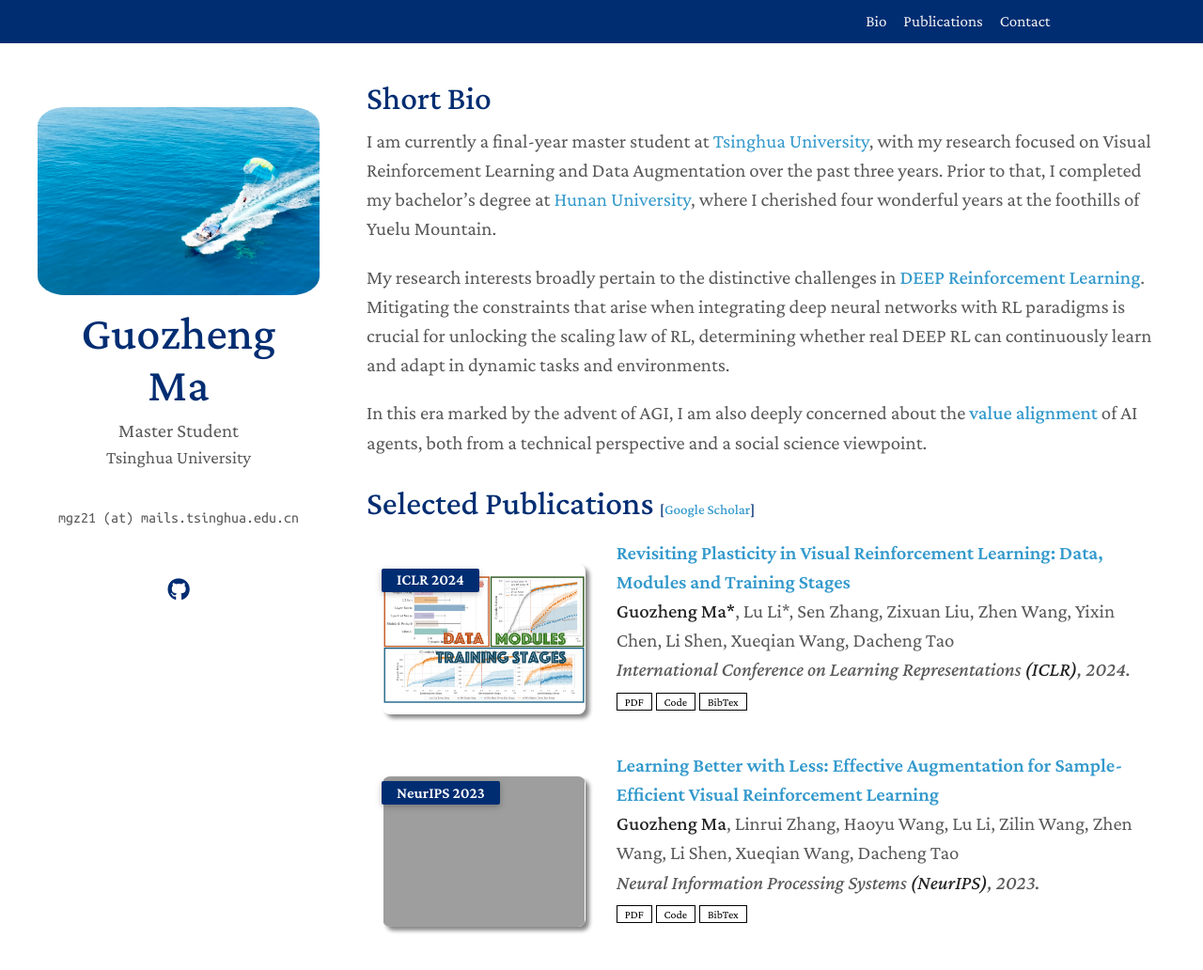
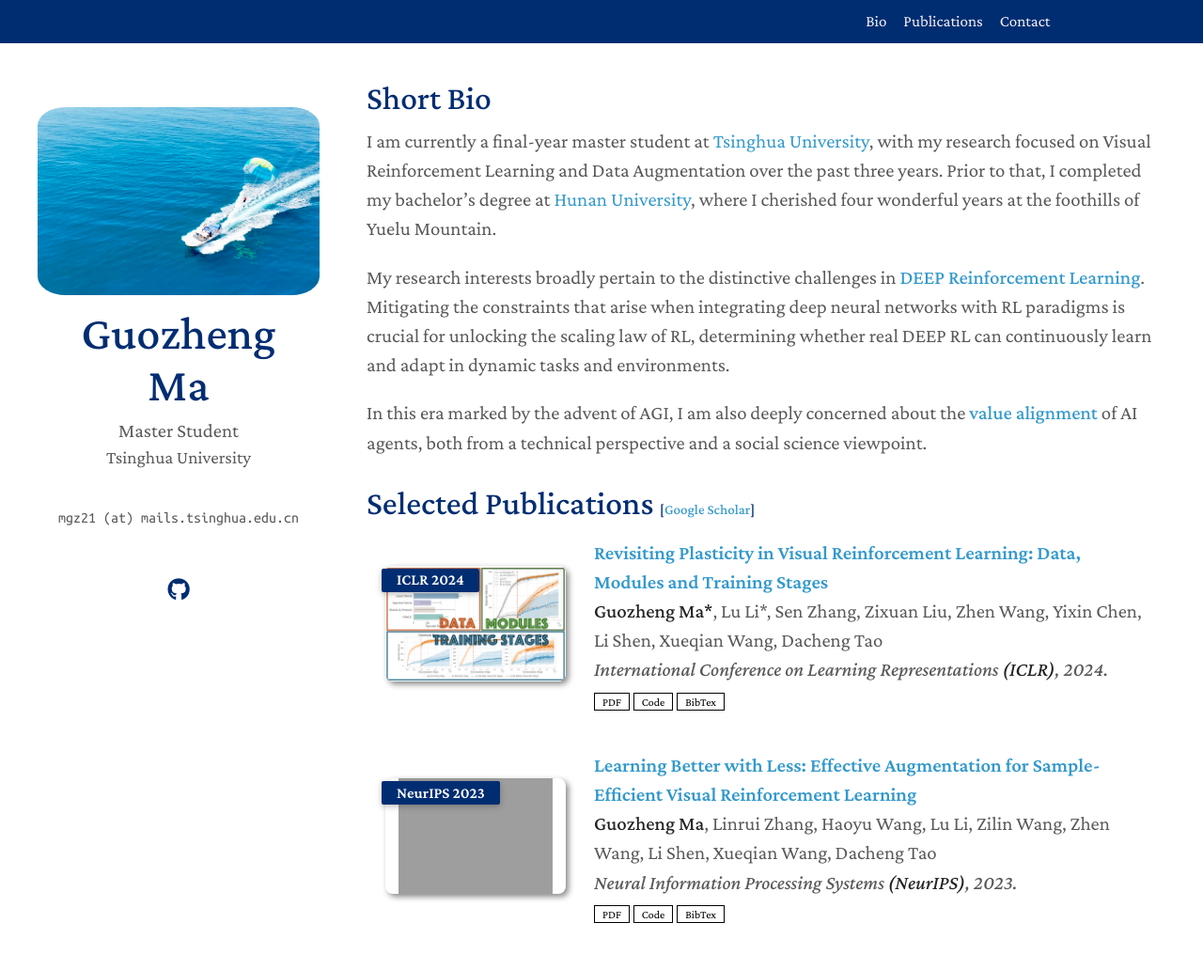
Before and after one commit to Guozheng-Ma/guozheng-ma.github.io, a Jekyll site: the page built from index.md, in a window 1280 px wide and 1125 px high. Shown: the top 1032 px of the window at 94% size. Built offline with Jekyll 4.4.1, drawn with Linux system fonts in a browser that asks for light colours; a style sheet for code colours, icons or effects is not loaded; grey boxes are pictures that could not be loaded.

Commit message:
Update pub.css

```diff
--- a/assets/css/pub.css
+++ b/assets/css/pub.css
@@ -36,13 +36,7 @@ blockquote { background: var(--global-bg-color); border-left: 2px solid var(--gl
 
 .publications ol.bibliography { list-style: none; padding: 0; margin-top: 0; }
 
-.publications ol.bibliography li {
-  display: flex;
-  align-items: center;
-  gap: 8px;
-}
-
-.publications ol.bibliography li { min-height: 160px; margin-bottom: 0.5rem; }
+.publications ol.bibliography li { min-height: 110px; margin-bottom: 0.5rem; }
 
 .publications ol.bibliography li .abbr { height: 8rem; margin-bottom: 0.5rem; }
 
@@ -78,4 +72,6 @@ blockquote { background: var(--global-bg-color); border-left: 2px solid var(--gl
 
 .publications ol.bibliography li div.abstract.hidden.open { border-color: var(--global-text-color); }
 
-.publications ol.bibliography li .teaser { border-radius: 8px; box-shadow: 4px 4px 4px #888; height: 160px; width: 320px; margin-top: 3px; margin-left: 2px; margin-bottom: 3px; object-fit: contain; }
+.publications ol.bibliography li .teaser { border-radius: 8px; box-shadow: 3px 3px 6px #888; height: 123px; width: 270px; margin-top: 5px; margin-left: 5px; margin-bottom: 5px; object-fit: contain; }
+
+/* .publications ol.bibliography li .teaser { border-radius: 8px; box-shadow: 4px 4px 4px #888; height: 160px; width: 320px; margin-top: 3px; margin-left: 2px; margin-bottom: 3px; object-fit: contain; } */
```
